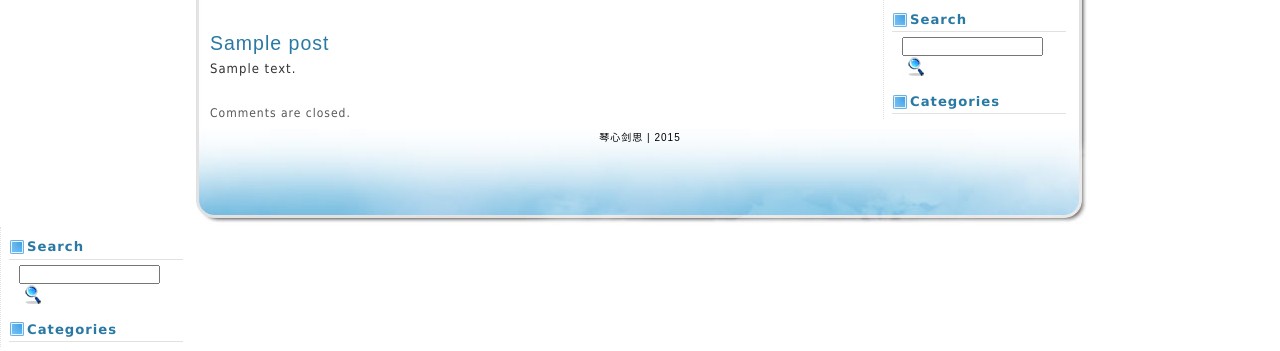
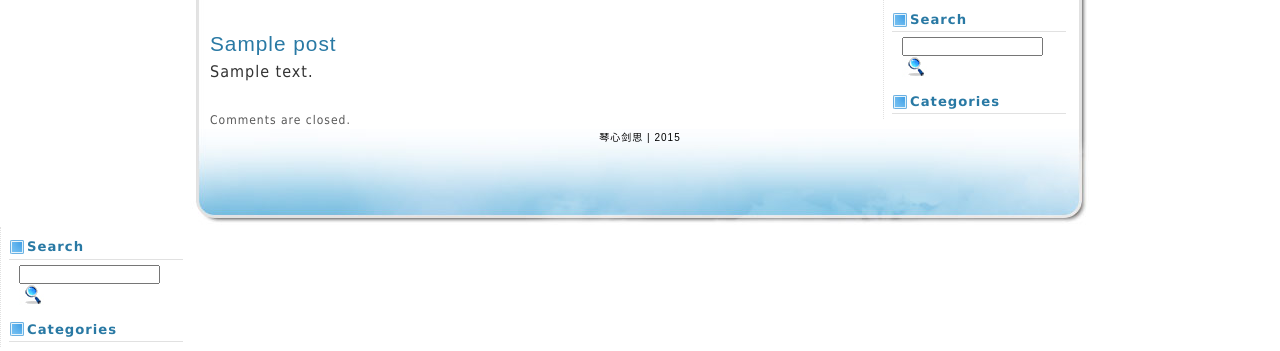
Before and after one commit to newnuy/website, a WordPress theme: template blog/theme/Hyaline/page.php in a window 1280 px wide. Shown: the part 188-539 px from the top of the page. Run offline with PHP 8.4 and a stand-in for WordPress, Linux system fonts and the light colour scheme; the site name, menu and one post (Sample post) are stand-ins, and other content is empty.

Commit message:
[blog] update style to use STFangsong in post.

```diff
--- a/blog/theme/Hyaline/style.css
+++ b/blog/theme/Hyaline/style.css
@@ -206,7 +206,7 @@
 /* Begin Content*/
 h3,h4,h5,h6 {
 	font-family:  arial, Helvetica, sans-serif;
-	font-size: 1.3em;
+	font-size: 1.2em;
 	line-height: 1.3em;
 	color: #2979A4;
 	margin-top: 40px;
@@ -219,7 +219,7 @@
 
 h2  {
 	font-family:  arial, Helvetica, sans-serif;
-	font-size: 1.5em;
+	font-size: 1.3em;
 	line-height: 1em;
 	color: #2979A4;
 	margin-bottom: 5px;
@@ -233,14 +233,15 @@
 }
 
 .post {
-	font-family: Tahoma, Arial, Helvetica, sans-serif;
+	font-family: STFangSong, Tahoma, Arial, Helvetica, sans-serif;
 	color: #333333;
-	font-size: 13px;
+	font-size: 16px;
 	margin-top: 4px;
 	margin-right: 0;
 	margin-bottom: 30px;
 	margin-left: 0;
 	font-weight: normal;
+	line-height: 1.3em;
 	padding-top: 30px;
 	text-align: left;
 }
@@ -760,7 +761,6 @@
 
 .q_kai {
 	font-family: 华文楷体, 楷体, 华文仿宋, 仿宋, STKaiti, KaiTi, STFangsong, FangSong, Tahoma, Arial, Helvetica, sans-serif;
-	font-size:   1.1em;
 }
 
 .t_right {
```
